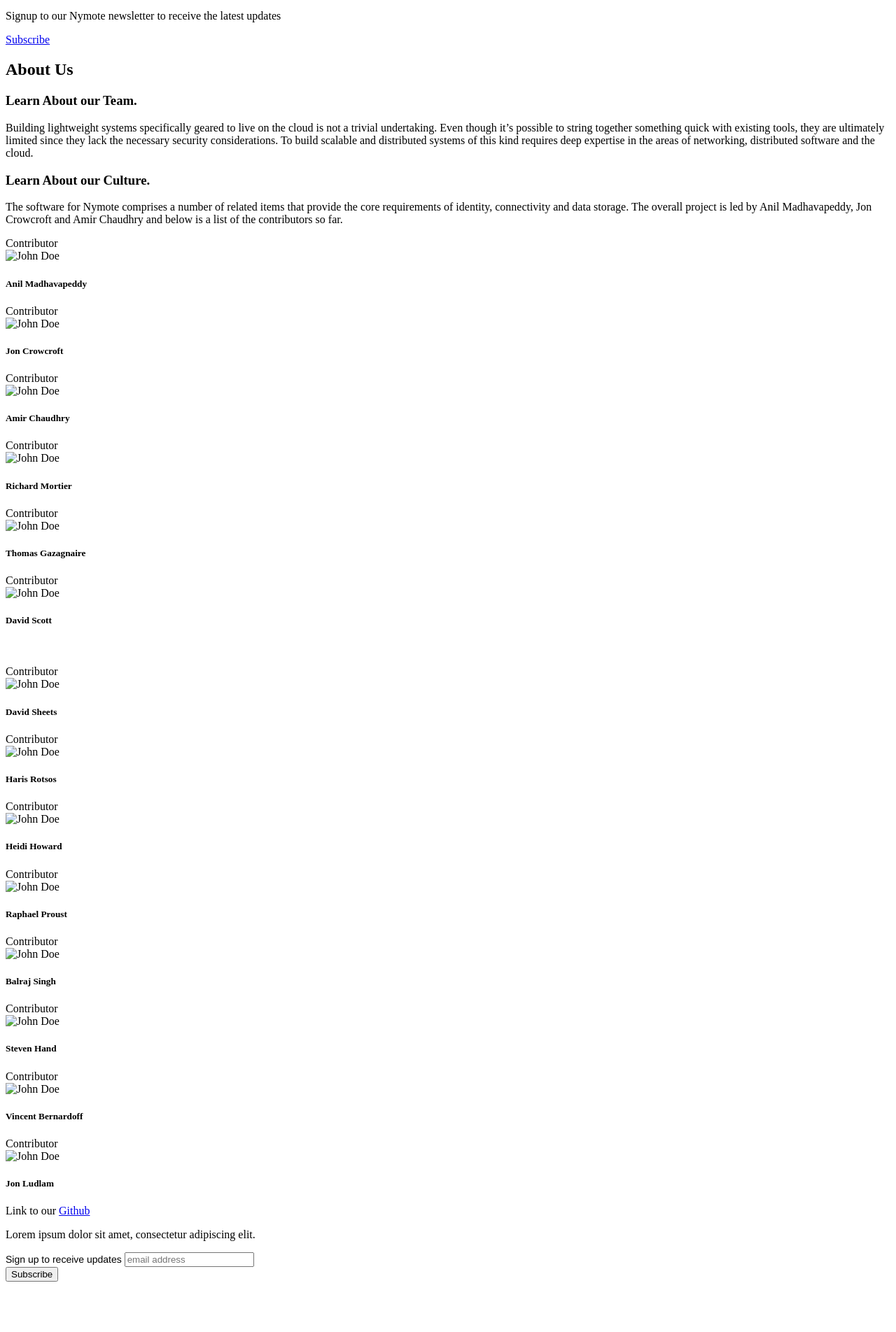
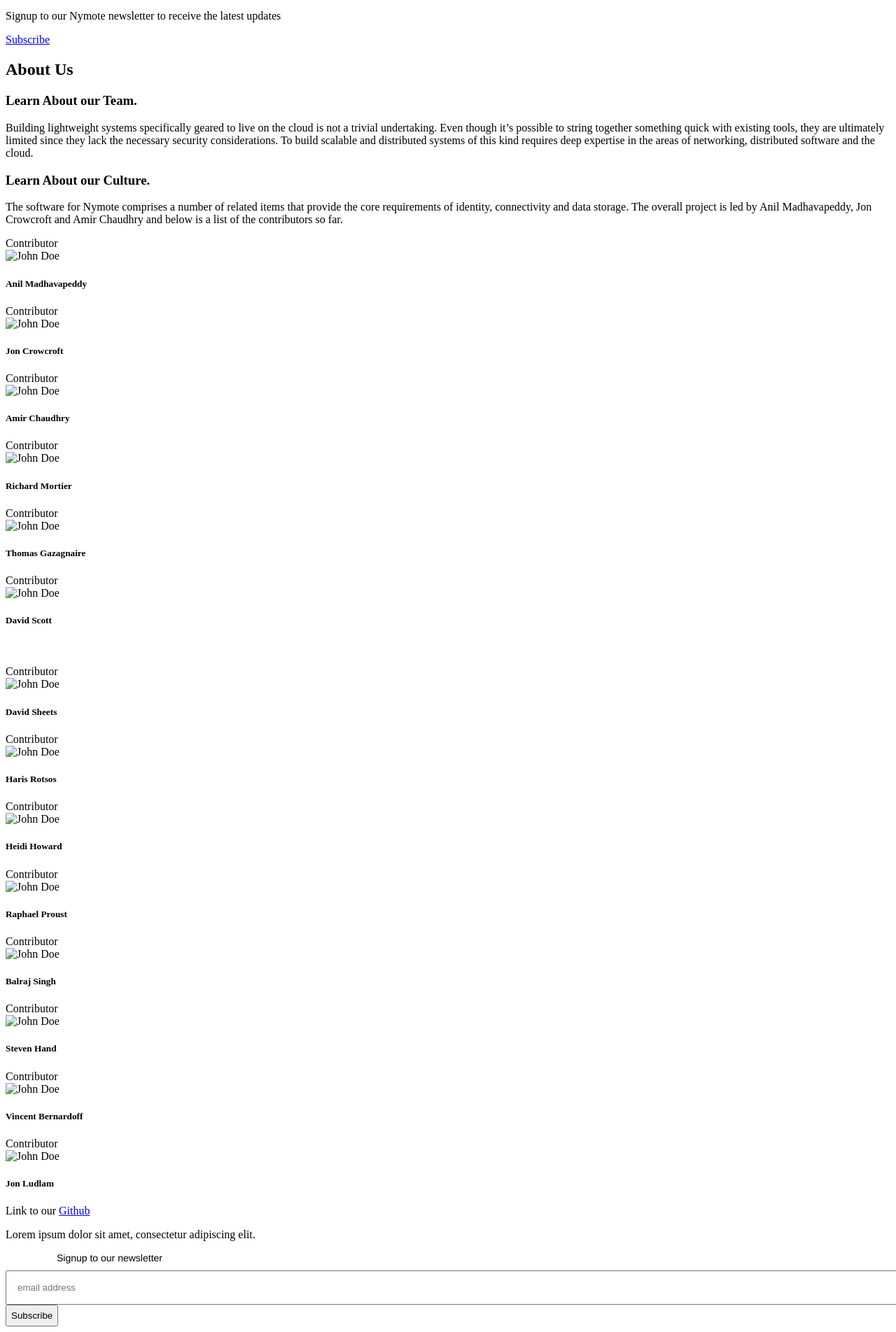
Before and after one commit to nymote/nymote.github.io, a Jekyll site: the page built from index.html, in a window 1280 px wide. Shown: the part 1958-3862 px from the top of the page at 70% size. Built offline with Jekyll 4.4.1, drawn with Linux system fonts in a browser that asks for light colours; nearby versions of some CDN libraries; library files that are not in the unit come from our copies; comment, search, counter and statistics services are not loaded; before the commit the page ends 3798 px from its top, so only the background shows below that.

Commit message:
update mailchimp form style

```diff
--- a/_includes/amc/mailchimp.html
+++ b/_includes/amc/mailchimp.html
@@ -1,16 +1,21 @@
 <!--- Begin MailChimp Signup Form -->
 <link href="http://cdn-images.mailchimp.com/embedcode/slim-081711.css" rel="stylesheet" type="text/css" />
 <style type="text/css">
-    #mc_embed_signup{background-color:transparent; clear:right; font:14px Helvetica,Arial,sans-serif; }
-    <!--- /* Add your own MailChimp form style overrides in your site stylesheet or in this style block.
-       We recommend moving this block and the preceding CSS link to the HEAD of your HTML file. */ -->
+  #mc_embed_signup{background-color:transparent; clear:right; font:14px Helvetica,Arial,sans-serif; }
+  <!--- /* Add your own MailChimp form style overrides in your site stylesheet or in this style block.
+  We recommend moving this block and the preceding CSS link to the HEAD of your HTML file. */ -->
+  .footeremail {width:100%;}
 </style>
 <div id="mc_embed_signup">
-    <form action="http://nymote.us5.list-manage.com/subscribe/post?u=8a83b2d5453bba2ee5838b4ad&amp;id=a41245094c" method="post" id="mc-embedded-subscribe-form" name="mc-embedded-subscribe-form" class="validate" target="_blank">
-    <label for="mce-EMAIL">Sign up to receive updates</label>
-    <input type="email" value="" name="EMAIL" class="email" id="mce-EMAIL" placeholder="email address"> </input>
-    <div class="clear"><input type="submit" value="Subscribe" name="subscribe" class="button" id="mc-embedded-subscribe"> </input></div>
-    </form>
+  <form action="http://nymote.us5.list-manage.com/subscribe/post?u=8a83b2d5453bba2ee5838b4ad&amp;id=a41245094c" method="post" id="mc-embedded-subscribe-form" name="mc-embedded-subscribe-form" class="validate" target="_blank">
+    <div class="text" style="margin: 10px; margin-left: 73px;">Signup to our newsletter</div>
+    <div class="span3">
+      <input type="email" value="" name="EMAIL" class="footeremail" placeholder="email address" style="width: 100%; padding: 15px;">
+    </div>
+    <div class="span2"><div class="clear">
+      <input type="submit" class="subscribebutton" value="Subscribe" name="subscribe" style="padding: 6px;">
+    </div>
+    </div>
+  </form>
 </div>
-
 <!-- End mc_embed_signup -->
```
